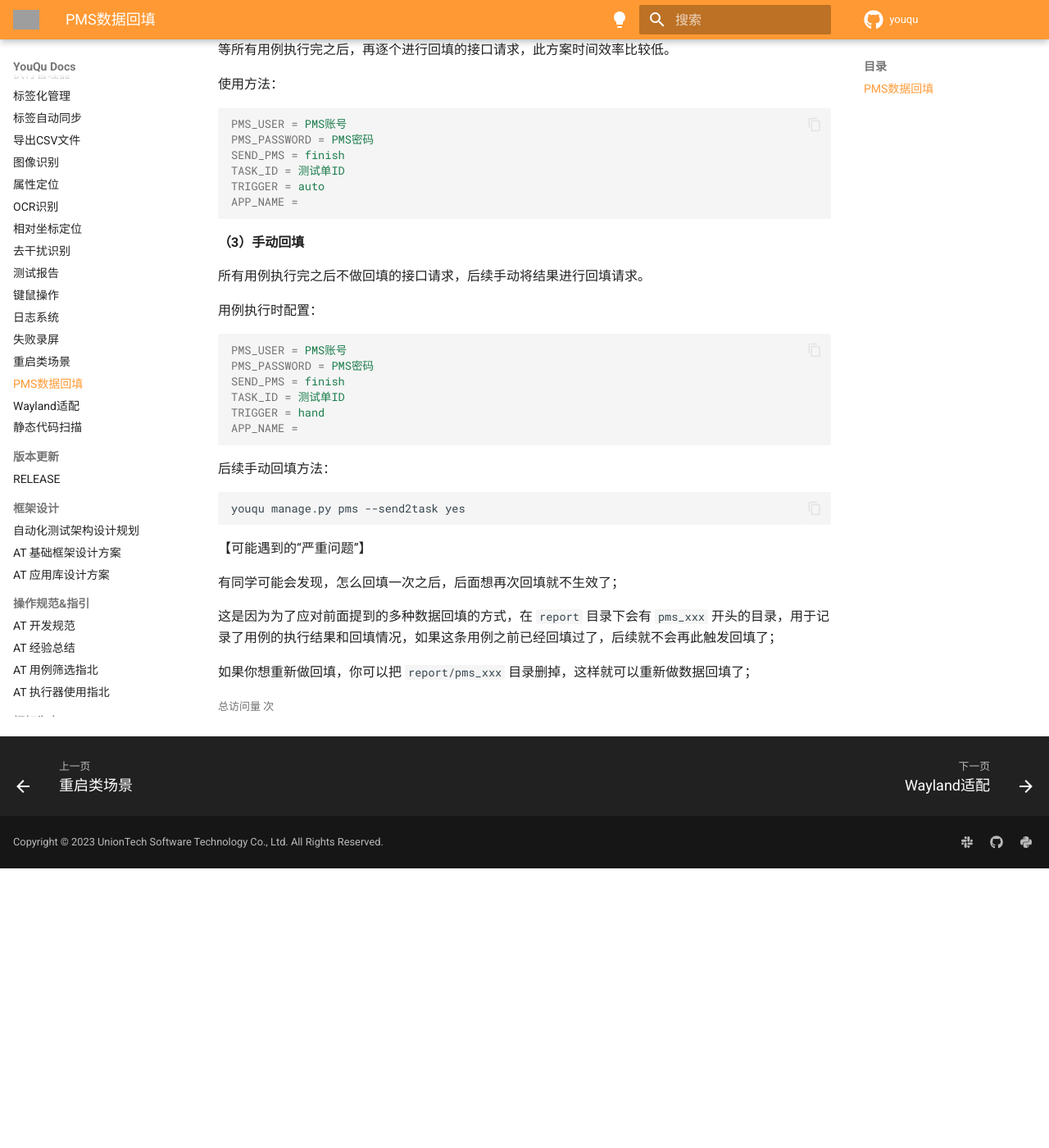
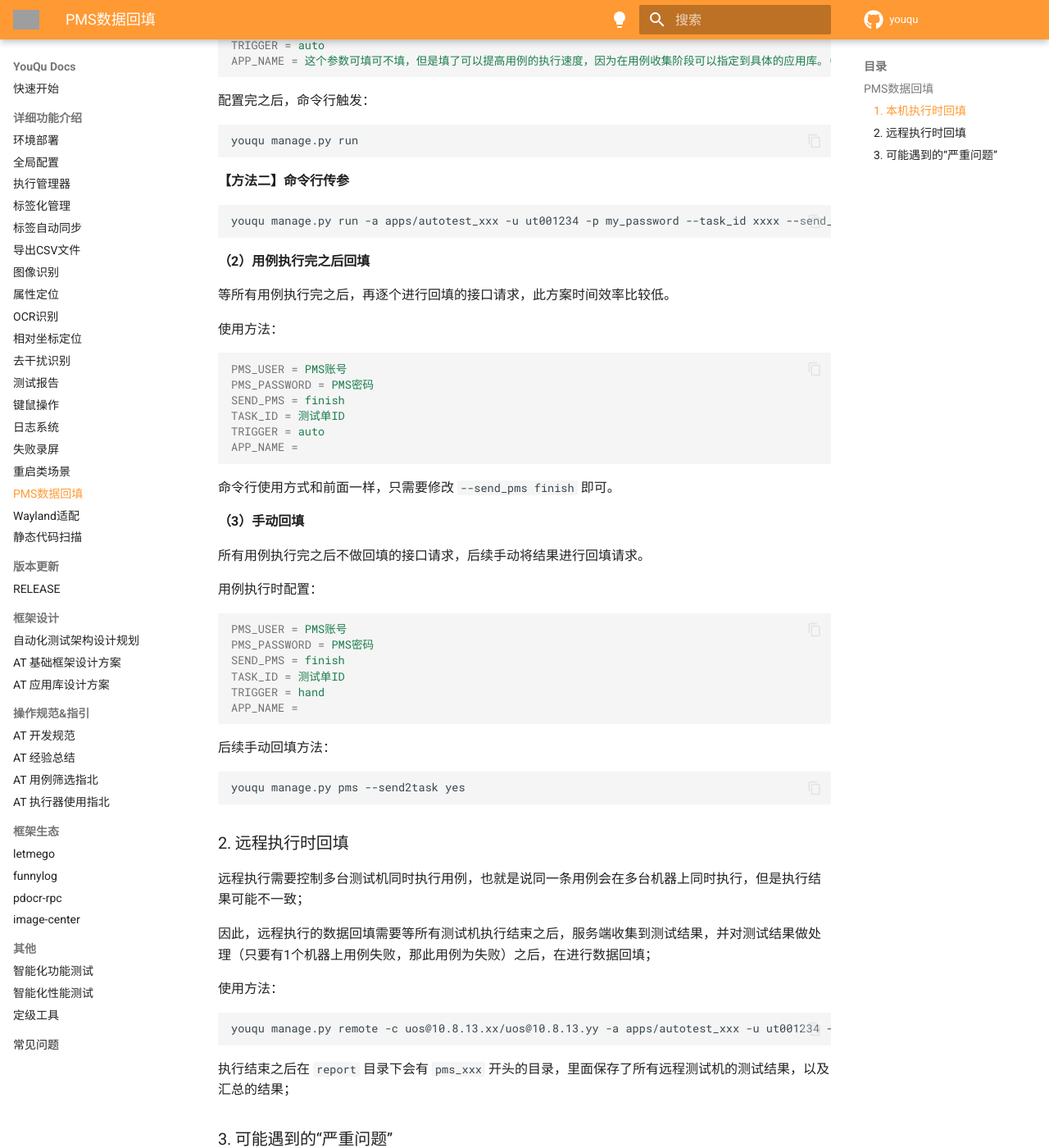
Before and after one commit to linuxdeepin/youqu, an MkDocs documentation site: the page built from docs/框架功能介绍/PMS数据回填.md, in a window 1280 px wide and 1400 px high, scrolled down 727 px. Shown: the whole window at 82% size. Built offline with MkDocs 1.6.1 and Material for MkDocs 9.7.7, drawn with Linux system fonts in a browser that asks for light colours; comment, search, counter and statistics services are not loaded; the version menu is left out; before the commit the page ends 1786 px from its top, so only the background shows below that; grey boxes are pictures that could not be loaded.

Commit message:
fix: 1.更新了PMS数据回填的文档；2.修复butten_center获取window id时可能存在的空格；
Description:

Log:

````diff
--- a/docs/框架功能介绍/PMS数据回填.md
+++ b/docs/框架功能介绍/PMS数据回填.md
@@ -1,6 +1,8 @@
 ## PMS数据回填
 
 测试单关联的用例，自动化测试对应的去跑这些关联的用例，并且将执行的结果回填的测试用例的状态里面。
+
+### 1. 本机执行时回填
 
 PMS 数据回填主要有三种方式：
 
@@ -9,6 +11,8 @@
 在用例执行的过程中，采用异步的方式去进行数据回填，直白的讲就是，第二条用例开始跑的时候，通过子线程去做第一条用例的数据回填，如此循环，直到所有用例执行结束；
 
 这种方案的时间**效率最高**的，因为理论上用例的执行时间是大于数据回填的接口请求时间的，也就是说，当用例执行完之后，数据回填也完成了。
+
+**【方法一】配置文件**
 
 使用方法，在 `globalconfig.ini` 里面配置以下参数：（以下涉及到的参数配置都是在配置文件里面进行配置）
 
@@ -19,6 +23,18 @@
 TASK_ID = 测试单ID
 TRIGGER = auto
 APP_NAME = 这个参数可填可不填，但是填了可以提高用例的执行速度，因为在用例收集阶段可以指定到具体的应用库。（下同）
+```
+
+配置完之后，命令行触发：
+
+```shell
+youqu manage.py run
+```
+
+**【方法二】命令行传参**
+
+```shell
+youqu manage.py run -a apps/autotest_xxx -u ut001234 -p my_password --task_id xxxx --send_pms async
 ```
 
 **（2）用例执行完之后回填**
@@ -35,6 +51,8 @@
 TRIGGER = auto
 APP_NAME =
 ```
+
+命令行使用方式和前面一样，只需要修改 `--send_pms finish` 即可。
 
 **（3）手动回填**
 
@@ -57,7 +75,21 @@
 youqu manage.py pms --send2task yes
 ```
 
-【可能遇到的“严重问题”】
+### 2. 远程执行时回填
+
+远程执行需要控制多台测试机同时执行用例，也就是说同一条用例会在多台机器上同时执行，但是执行结果可能不一致；
+
+因此，远程执行的数据回填需要等所有测试机执行结束之后，服务端收集到测试结果，并对测试结果做处理（只要有1个机器上用例失败，那此用例为失败）之后，在进行数据回填；
+
+使用方法：
+
+```shell
+youqu manage.py remote -c uos@10.8.13.xx/uos@10.8.13.yy -a apps/autotest_xxx -u ut001234 -p my_password --task_id xxxx --send_pms finish
+```
+
+执行结束之后在 `report` 目录下会有 `pms_xxx` 开头的目录，里面保存了所有远程测试机的测试结果，以及汇总的结果；
+
+### 3. 可能遇到的“严重问题”
 
 有同学可能会发现，怎么回填一次之后，后面想再次回填就不生效了；
 
````
Also changed, not shown: 1 other file.
